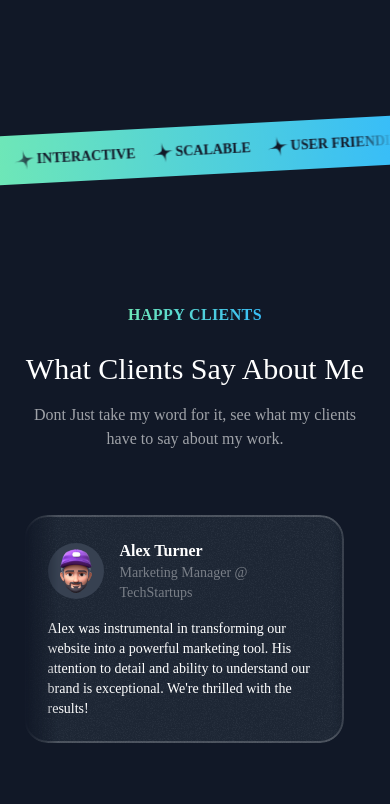
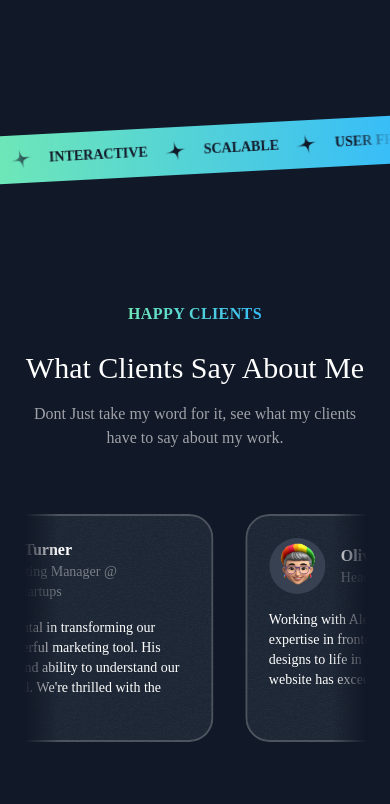
Before and after one commit to igbokwe-chibueze/single_page_portfolio, a Next.js app: page / in a window 390 px wide. Shown: the part 2560-3364 px from the top of the page. Built offline with nearby package versions, Linux system fonts and the light colour scheme; a web font is replaced by a local one.

Commit message:
Animated the testimonial section
Signed-off-by: igbokwe-chibueze <igbokwechibueze@gmail.com>

```diff
--- a/src/sections/Tape.tsx
+++ b/src/sections/Tape.tsx
@@ -1,4 +1,5 @@
 import StarIcon from "@/assets/icons/star.svg"
+import { Fragment } from "react"
 
 const words = [
   "Performant",
@@ -24,14 +25,14 @@
           This is important for the scroll effect. */}
           <div className=" flex flex-none gap-4 pr-4 py-3 animate-move-left [animation-duration:30s]">
             {[... new Array(2)].fill(0).map((_, idx)=>( // This duplicates our "Words" array, so the scroll effect can repeat.
-              <div key={idx}>
+              <Fragment key={idx}>
                 {words.map((word)=>(
                   <div key={word} className="inline-flex gap-4 items-center">
                     <span className="text-gray-900 uppercase font-extrabold text-sm">{word}</span>
                     <StarIcon className ="size-6 text-gray-900 -rotate-12"/>
                   </div>
                 ))}
-              </div>
+              </Fragment>
             ))}
           </div>
         </div>
--- a/src/sections/Testimonials.tsx
+++ b/src/sections/Testimonials.tsx
@@ -6,6 +6,7 @@
 import SectionHearder from "@/components/SectionHearder";
 import Image from "next/image";
 import Card from "@/components/Card";
+import { Fragment } from "react";
 
 
 const testimonials = [
@@ -49,10 +50,14 @@
           description="Dont Just take my word for it, see what my clients have to say about my work."
         />
 
-        <div className="mt-16 lg:mt-24 flex overflow-x-clip mask-image-gradient-horizontal">
-          <div className=" flex gap-x-8 flex-none">
+        <div className="mt-12 lg:mt-24 flex overflow-x-clip mask-image-gradient-horizontal py-4 -my-4">
+          <div className=" flex gap-8 pr-8 flex-none animate-move-left [animation-duration:90s] hover:[animation-play-state:paused]">
+            {[... new Array(2)].fill(0).map((_, idx)=>( // This duplicates the "testimonials" array, so the scroll effect can repeat.
+              <Fragment key={idx}>
                 {testimonials.map((testimonial) =>(
-              <Card key={testimonial.name} className="max-w-xs md:max-w-md p-6 md:p-8">
+                  <Card key={testimonial.name}
+                    className="max-w-xs md:max-w-md p-6 md:p-8 hover:-rotate-3 transition duration-300"
+                  >
                     <div className="flex gap-4 items-center">
                       <div className="size-14 bg-gray-700 inline-flex items-center justify-center rounded-full flex-shrink-0">
                         <Image src={testimonial.avatar} alt={testimonial.name} className="max-h-full"/>
@@ -65,6 +70,8 @@
                     <p className="mt-4 md:mt-6 text-sm md:text-base">{testimonial.text}</p>
                   </Card>
                 ))}
+              </Fragment>
+            ))}
           </div>
         </div>
       </div>
```
Lines whose indentation alone changed are shown as unchanged.
